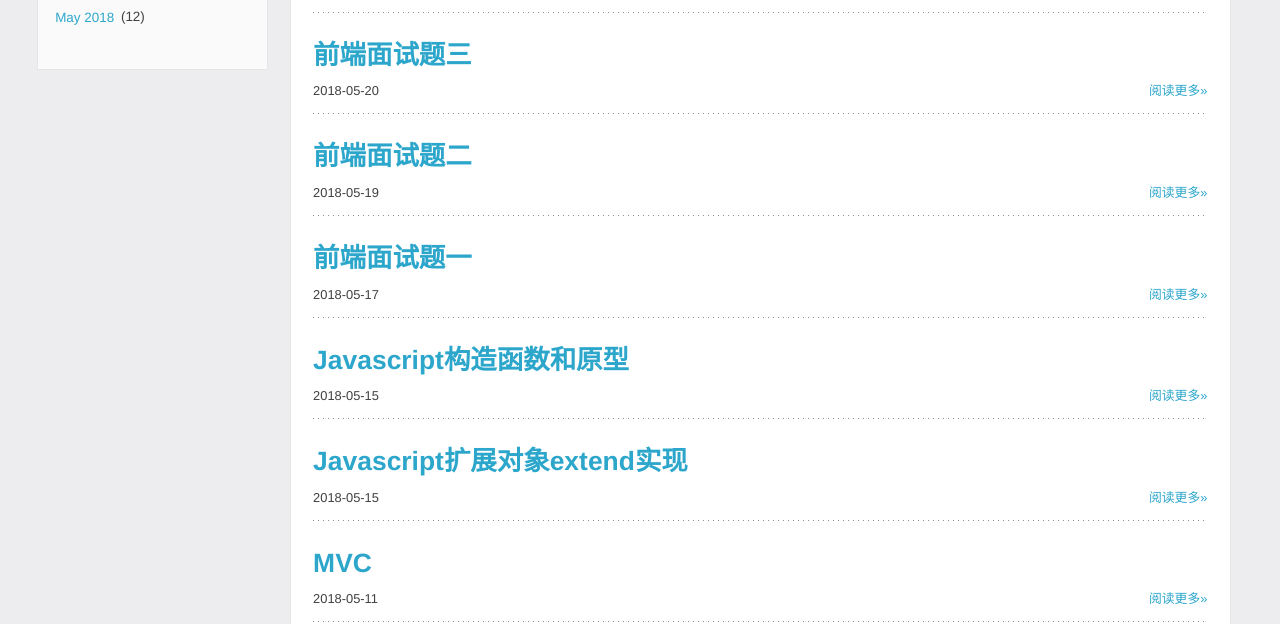
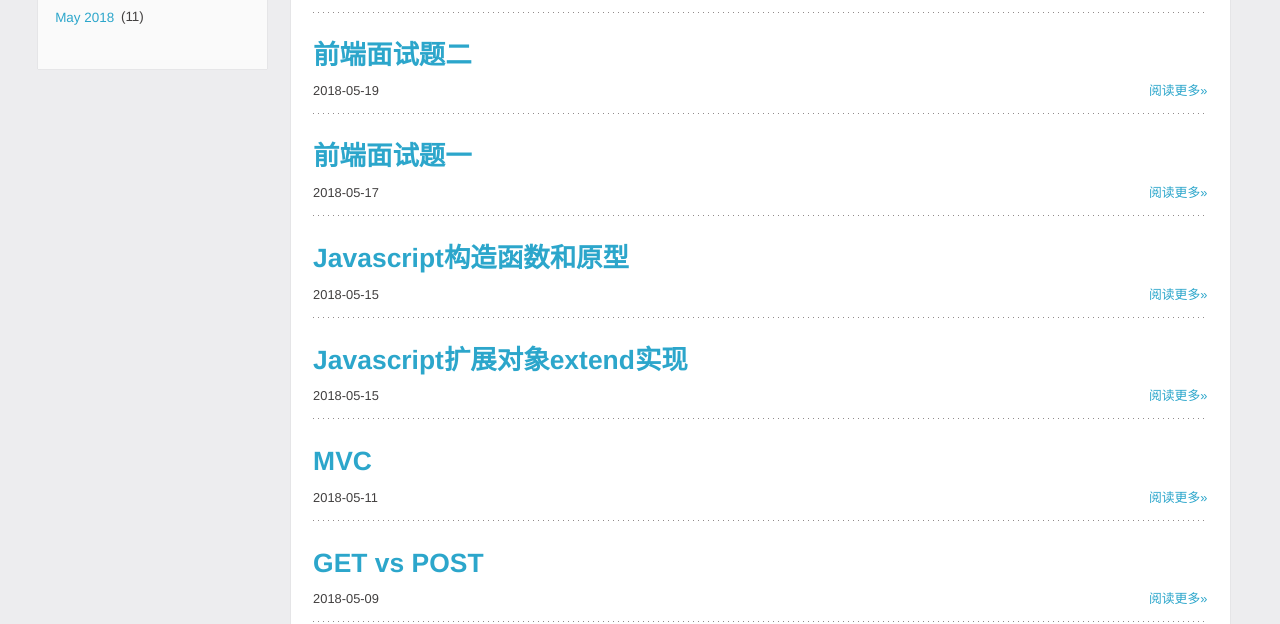
Before and after one commit to GoldGeng/blog, a plain HTML site: page archives/index.html in a window 1280 px wide. Shown: the part 176-800 px from the top of the page. Drawn offline with Linux system fonts and the light colour scheme.

Commit message:
Site updated: 2018-05-25 23:04:21

```diff
--- a/archives/index.html
+++ b/archives/index.html
@@ -80,7 +80,7 @@ var _hmt = _hmt || [];
   <h2 class="archive-icon">Archives</h2>
 
   <div class="archiveslist archive-float clearfix">
-   <ul class="archive-list"><li class="archive-list-item"><a class="archive-list-link" href="/blog/archives/2018/05/">May 2018</a><span class="archive-list-count">12</span></li></ul>
+   <ul class="archive-list"><li class="archive-list-item"><a class="archive-list-link" href="/blog/archives/2018/05/">May 2018</a><span class="archive-list-count">11</span></li></ul>
  </div>
 
 </div>
@@ -101,26 +101,6 @@ var _hmt = _hmt || [];
       <time datetime="2018-05-23T15:03:09.000Z" itemprop="datePublished">2018-05-23</time>
 
           <a href="/blog/2018/05/23/vue-router-基本使用/">阅读更多&raquo;</a>
-
-    </p>
-
-  </article>
-</section>
-
-  <section class="post" itemscope itemprop="blogPost">
-  <article>
-    <h1 itemprop="name">
-
-        <a href="/blog/2018/05/20/前端面试题三/" title="前端面试题三" itemprop="url">
-
-        前端面试题三
-      </a>
-    </h1>
-
-    <p class="article-more-link">
-      <time datetime="2018-05-20T08:00:07.000Z" itemprop="datePublished">2018-05-20</time>
-
-          <a href="/blog/2018/05/20/前端面试题三/">阅读更多&raquo;</a>
 
     </p>
 
@@ -221,6 +201,26 @@ var _hmt = _hmt || [];
       <time datetime="2018-05-11T03:45:09.000Z" itemprop="datePublished">2018-05-11</time>
 
           <a href="/blog/2018/05/11/MVC/">阅读更多&raquo;</a>
+
+    </p>
+
+  </article>
+</section>
+
+  <section class="post" itemscope itemprop="blogPost">
+  <article>
+    <h1 itemprop="name">
+
+        <a href="/blog/2018/05/09/first-hexo/" title="GET vs POST" itemprop="url">
+
+        GET vs POST
+      </a>
+    </h1>
+
+    <p class="article-more-link">
+      <time datetime="2018-05-09T07:46:03.000Z" itemprop="datePublished">2018-05-09</time>
+
+          <a href="/blog/2018/05/09/first-hexo/">阅读更多&raquo;</a>
 
     </p>
 
```
Also changed, not shown: 2018/05/09/Throttle and Debounce/index.html (+2 -2 lines), 2018/05/09/first-hexo/index.html (+4 -4 lines), 2018/05/09/gaoxingnenng/index.html (+2 -2 lines), 2018/05/09/js/index.html (+2 -2 lines), 2018/05/11/MVC/index.html (+2 -2 lines), 2018/05/19/前端面试题二/index.html (+2 -2 lines), 2018/05/23/vue-router-基本使用/index.html (+2 -2 lines), archives/2018/05/index.html (+21 -21 lines), archives/2018/05/page/2/index.html (+1 -21 lines), archives/2018/index.html (+21 -21 lines), archives/2018/page/2/index.html (+1 -21 lines), archives/page/2/index.html (+1 -21 lines), index.html (+24 -25 lines), page/2/index.html (+0 -24 lines).
